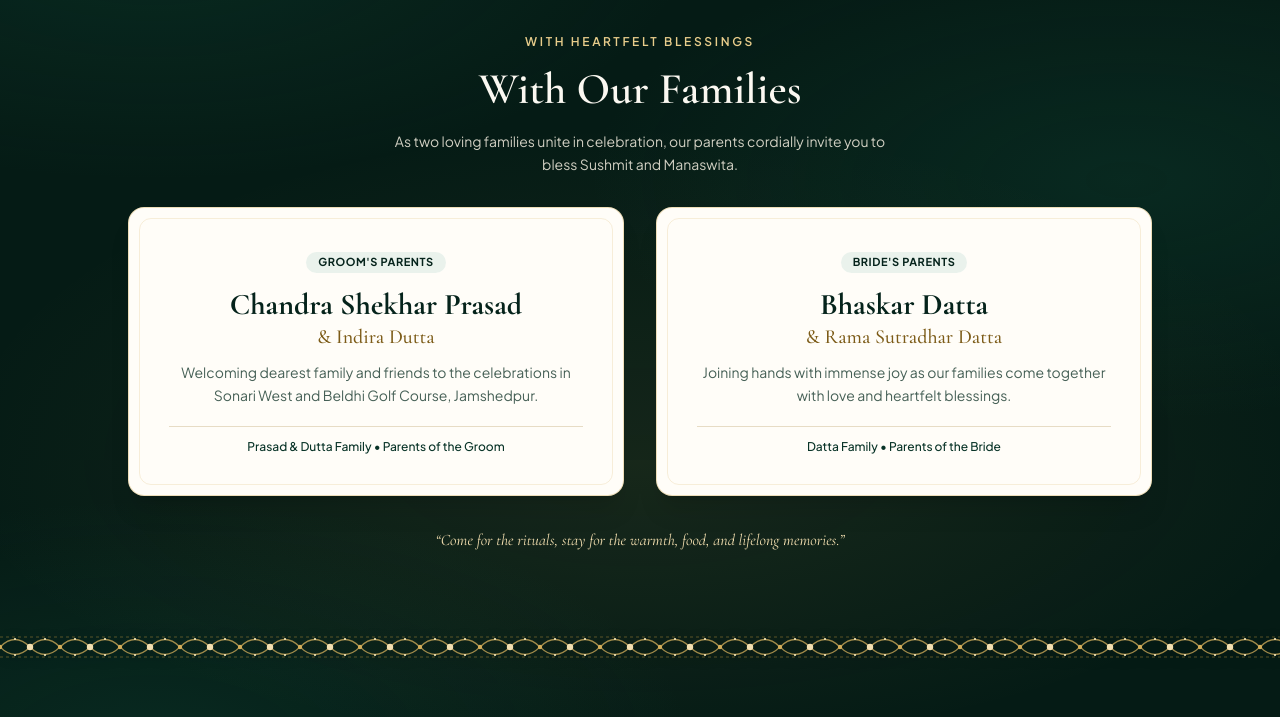
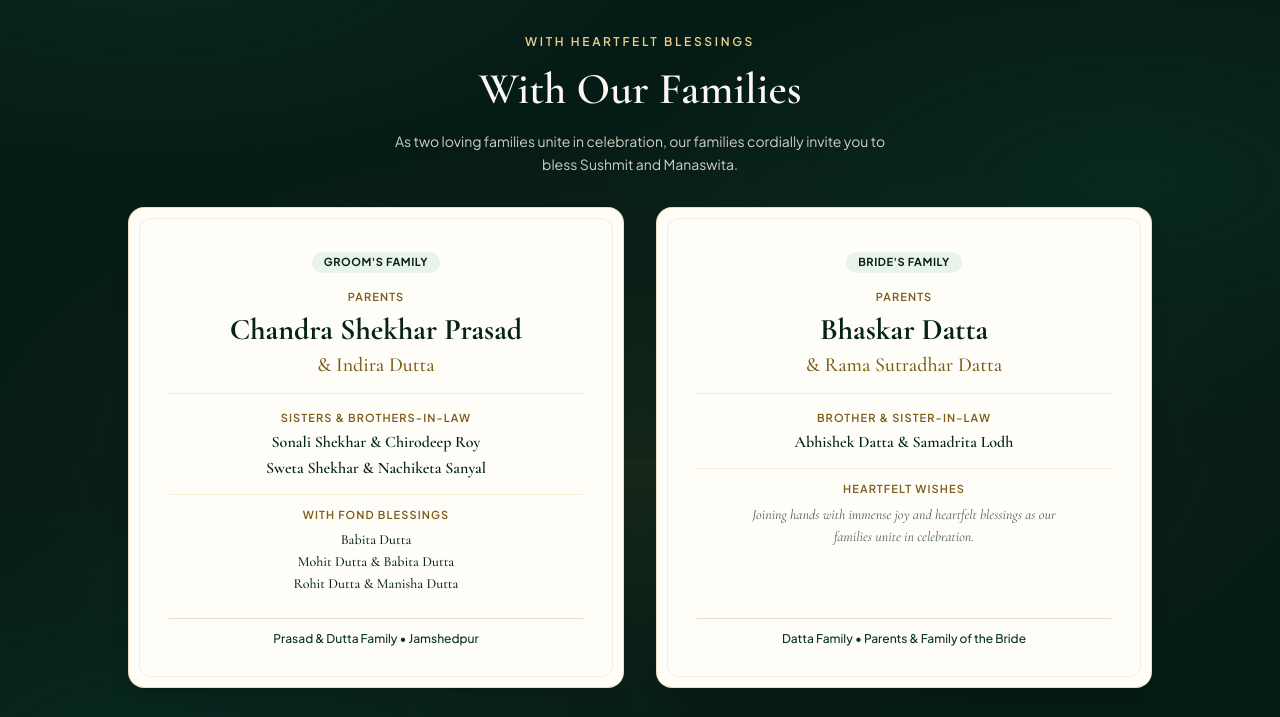
Before and after one commit to sushmitshekhar/sushmit-weds-manaswita, a website: page index.html in a window 1280 px wide. Shown: the part 1940-2657 px from the top of the page. Drawn offline with nearby package versions, Linux system fonts and the light colour scheme.

Commit message:
Update Groom and Bride family cards with complete family members

```diff
--- a/index.html
+++ b/index.html
@@ -374,47 +374,96 @@
           With Our Families
         </h2>
         <p class="mx-auto mt-2 max-w-lg text-xs leading-relaxed text-cream-100/85 sm:text-sm">
-          As two loving families unite in celebration, our parents cordially invite you to bless Sushmit and Manaswita.
+          As two loving families unite in celebration, our families cordially invite you to bless Sushmit and Manaswita.
         </p>
 
-        <!-- Parents Arched Cards Grid -->
-        <div class="mt-8 grid items-stretch gap-5 sm:grid-cols-2 sm:gap-6 lg:gap-8">
+        <!-- Parents & Families Arched Cards Grid -->
+        <div class="mt-8 grid items-stretch gap-5 sm:grid-cols-2 sm:gap-6 lg:gap-8 text-center">
 
-          <!-- Groom's Parents Card -->
-          <div class="relative rounded-2xl border border-gold-400/40 bg-[#FFFDF8] p-6 sm:p-8 lg:p-10 text-ink-900 shadow-xl transition-all duration-300 hover:shadow-2xl hover:border-gold-400/70 hover:-translate-y-1 overflow-hidden before:absolute before:inset-2.5 before:rounded-xl before:border before:border-gold-400/20 before:pointer-events-none">
+          <!-- Groom's Family Card -->
+          <div class="relative rounded-2xl border border-gold-400/40 bg-[#FFFDF8] p-6 sm:p-8 lg:p-10 text-ink-900 shadow-xl transition-all duration-300 hover:shadow-2xl hover:border-gold-400/70 hover:-translate-y-1 overflow-hidden before:absolute before:inset-2.5 before:rounded-xl before:border before:border-gold-400/20 before:pointer-events-none flex flex-col justify-between">
+            <div>
               <span class="inline-block rounded-full bg-emerald-100/80 px-3 py-0.5 text-[0.6875rem] font-bold tracking-wider text-emerald-950 uppercase">
-              Groom's Parents
+                Groom's Family
               </span>
-            <h3 class="mt-3.5 font-serif text-xl font-bold text-emerald-950 sm:text-2xl md:text-3xl">
+
+              <!-- Parents -->
+              <div class="mt-4 pb-3.5 border-b border-gold-300/40">
+                <span class="block text-[0.6875rem] font-semibold tracking-widest text-gold-700 uppercase">Parents</span>
+                <h3 class="mt-1 font-serif text-xl font-bold text-emerald-950 sm:text-2xl md:text-3xl leading-snug">
                   Chandra Shekhar Prasad
                 </h3>
                 <p class="font-serif text-base font-medium text-gold-700 sm:text-lg md:text-xl">
                   &amp; Indira Dutta
                 </p>
-            <p class="mt-2.5 text-xs sm:text-sm leading-relaxed text-ink-600">
-              Welcoming dearest family and friends to the celebrations in Sonari West and Beldhi Golf Course, Jamshedpur.
+              </div>
+
+              <!-- Siblings & Family -->
+              <div class="mt-4 space-y-3.5">
+                <div>
+                  <span class="block text-[0.6875rem] font-semibold tracking-widest text-gold-700 uppercase">Sisters &amp; Brothers-in-Law</span>
+                  <p class="mt-1 font-serif text-sm sm:text-base font-semibold text-emerald-950">
+                    Sonali Shekhar &amp; Chirodeep Roy
                   </p>
-            <div class="mt-5 border-t border-cream-200 pt-3 text-[0.7rem] sm:text-xs font-medium text-emerald-900">
-              Prasad &amp; Dutta Family &bull; Parents of the Groom
+                  <p class="mt-0.5 font-serif text-sm sm:text-base font-semibold text-emerald-950">
+                    Sweta Shekhar &amp; Nachiketa Sanyal
+                  </p>
+                </div>
+
+                <div class="pt-3 border-t border-gold-300/30">
+                  <span class="block text-[0.6875rem] font-semibold tracking-widest text-gold-700 uppercase">With Fond Blessings</span>
+                  <div class="mt-1.5 font-serif text-xs sm:text-sm text-ink-800 space-y-0.5">
+                    <p class="font-medium text-emerald-950">Babita Dutta</p>
+                    <p class="font-medium text-emerald-950">Mohit Dutta &amp; Babita Dutta</p>
+                    <p class="font-medium text-emerald-950">Rohit Dutta &amp; Manisha Dutta</p>
+                  </div>
+                </div>
               </div>
             </div>
 
-          <!-- Bride's Parents Card -->
-          <div class="relative rounded-2xl border border-gold-400/40 bg-[#FFFDF8] p-6 sm:p-8 lg:p-10 text-ink-900 shadow-xl transition-all duration-300 hover:shadow-2xl hover:border-gold-400/70 hover:-translate-y-1 overflow-hidden before:absolute before:inset-2.5 before:rounded-xl before:border before:border-gold-400/20 before:pointer-events-none">
+            <div class="mt-6 border-t border-cream-200 pt-3 text-[0.7rem] sm:text-xs font-medium text-emerald-900">
+              Prasad &amp; Dutta Family &bull; Jamshedpur
+            </div>
+          </div>
+
+          <!-- Bride's Family Card -->
+          <div class="relative rounded-2xl border border-gold-400/40 bg-[#FFFDF8] p-6 sm:p-8 lg:p-10 text-ink-900 shadow-xl transition-all duration-300 hover:shadow-2xl hover:border-gold-400/70 hover:-translate-y-1 overflow-hidden before:absolute before:inset-2.5 before:rounded-xl before:border before:border-gold-400/20 before:pointer-events-none flex flex-col justify-between">
+            <div>
               <span class="inline-block rounded-full bg-emerald-100/80 px-3 py-0.5 text-[0.6875rem] font-bold tracking-wider text-emerald-950 uppercase">
-              Bride's Parents
+                Bride's Family
               </span>
-            <h3 class="mt-3.5 font-serif text-xl font-bold text-emerald-950 sm:text-2xl md:text-3xl">
+
+              <!-- Parents -->
+              <div class="mt-4 pb-3.5 border-b border-gold-300/40">
+                <span class="block text-[0.6875rem] font-semibold tracking-widest text-gold-700 uppercase">Parents</span>
+                <h3 class="mt-1 font-serif text-xl font-bold text-emerald-950 sm:text-2xl md:text-3xl leading-snug">
                   Bhaskar Datta
                 </h3>
                 <p class="font-serif text-base font-medium text-gold-700 sm:text-lg md:text-xl">
                   &amp; Rama Sutradhar Datta
                 </p>
-            <p class="mt-2.5 text-xs sm:text-sm leading-relaxed text-ink-600">
-              Joining hands with immense joy as our families come together with love and heartfelt blessings.
+              </div>
+
+              <!-- Brother & Family -->
+              <div class="mt-4 space-y-3.5">
+                <div>
+                  <span class="block text-[0.6875rem] font-semibold tracking-widest text-gold-700 uppercase">Brother &amp; Sister-in-Law</span>
+                  <p class="mt-1 font-serif text-sm sm:text-base font-semibold text-emerald-950">
+                    Abhishek Datta &amp; Samadrita Lodh
                   </p>
-            <div class="mt-5 border-t border-cream-200 pt-3 text-[0.7rem] sm:text-xs font-medium text-emerald-900">
-              Datta Family &bull; Parents of the Bride
+                </div>
+
+                <div class="pt-3 border-t border-gold-300/30">
+                  <span class="block text-[0.6875rem] font-semibold tracking-widest text-gold-700 uppercase">Heartfelt Wishes</span>
+                  <p class="mt-1.5 font-serif text-xs sm:text-sm italic text-ink-600 leading-relaxed max-w-xs mx-auto">
+                    Joining hands with immense joy and heartfelt blessings as our families unite in celebration.
+                  </p>
+                </div>
+              </div>
+            </div>
+
+            <div class="mt-6 border-t border-cream-200 pt-3 text-[0.7rem] sm:text-xs font-medium text-emerald-900">
+              Datta Family &bull; Parents &amp; Family of the Bride
             </div>
           </div>
 
@@ -950,7 +999,7 @@
           With love &amp; blessings from the Groom&rsquo;s Family
         </p>
         <p class="font-serif text-base sm:text-lg font-bold text-gold-200">
-          Smt. Indira Dutta &amp; Shri Chandra Shekhar Prasad
+          Chandra Shekhar Prasad &amp; Indira Dutta
         </p>
         <p class="text-[0.6875rem] tracking-widest text-gold-400/80 uppercase">
           Prasad &amp; Dutta Family &bull; Jamshedpur
```
Also changed, not shown: assets/styles.css. Lines whose indentation alone changed are shown as unchanged.
